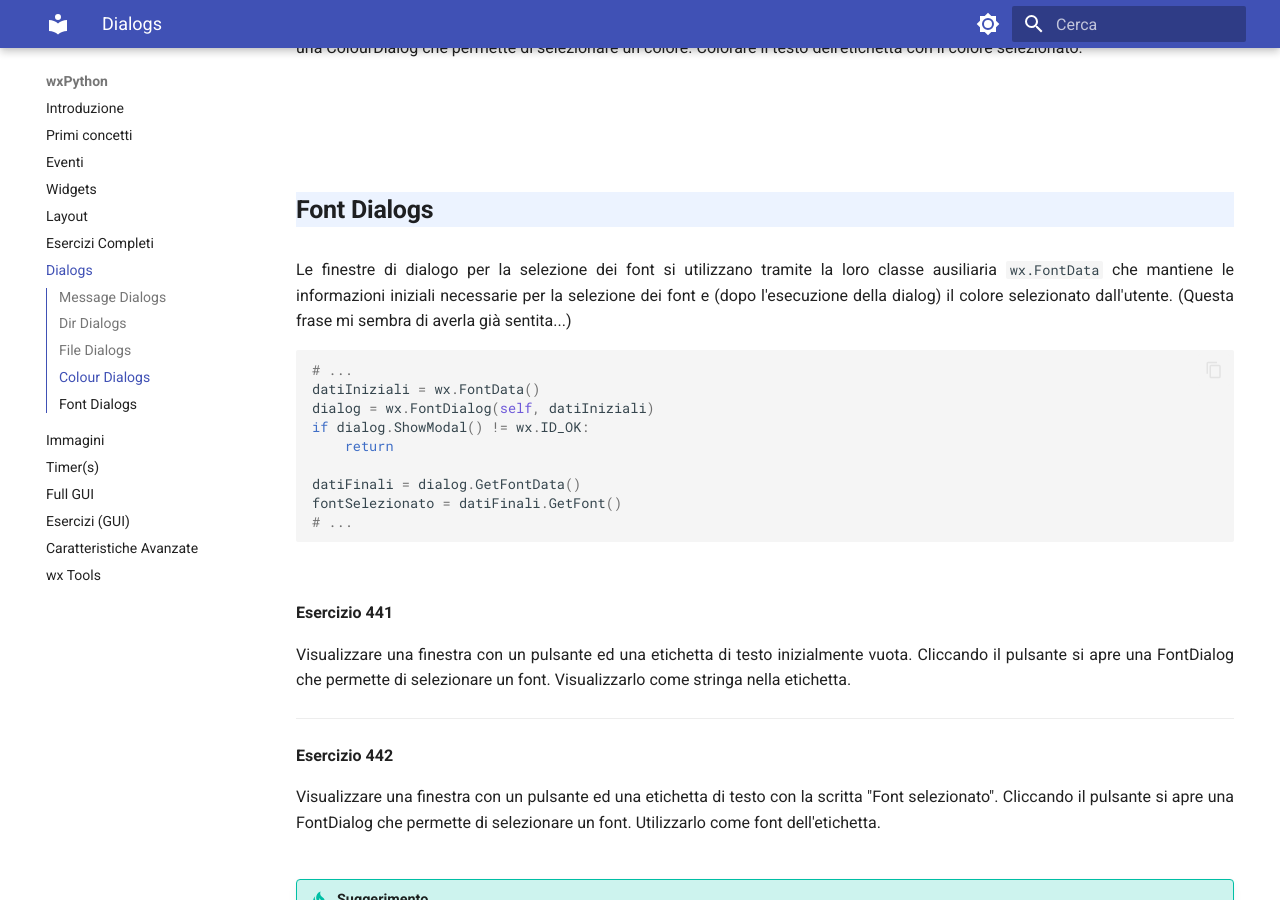
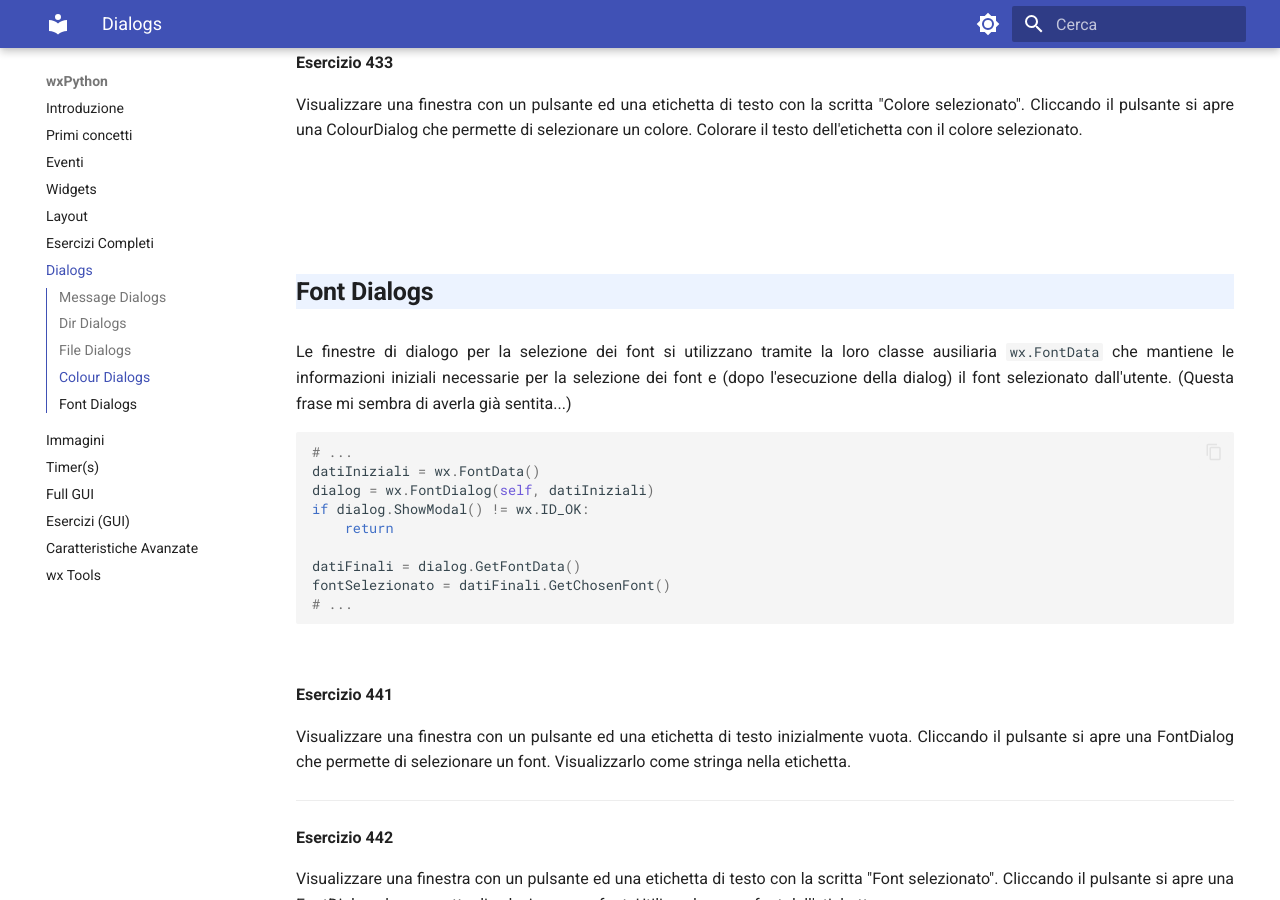
Before and after one commit to adjamhub/pyhandouts, an MkDocs documentation site: the page built from docs/wx/140_dialogs.md, in a window 1280 px wide and 900 px high, scrolled down 5193 px. Built offline with MkDocs 1.6.1 and Material for MkDocs 9.7.7, drawn with Linux system fonts in a browser that asks for light colours; some of the changed lines change nothing that is shown; some of the changed text lies outside the part shown.

Commit message:
Update 140_dialogs.md

````diff
--- a/docs/wx/140_dialogs.md
+++ b/docs/wx/140_dialogs.md
@@ -137,7 +137,7 @@
 ``` python
 # seleziona una dir e poi visualizza la scelta
 dlg = wx.DirDialog(None, 'Seleziona la cartella delle immagini')
-if dlg.ShowModal() == wx.ID_CANCEL:
+if dlg.ShowModal() != wx.ID_OK:
     return
 
 percorso = dlg.GetPath()
@@ -171,21 +171,26 @@
 
 Analogamente alle DirDialog, servono per selezionare un file (esistente o no) nel proprio computer.
 
+**ESEMPIO 1: SELEZIONA FILE DA APRIRE**
+
 ``` python
-# ESEMPIO 1: SELEZIONA FILE DA APRIRE
 dlg = wx.FileDialog(None, "Apri File", style=wx.FD_OPEN)
 if dlg.ShowModal() == wx.ID_CANCEL:
     return
 
 #... il percorso scelto si ottiene con dlg.GetPath()
-#...
+percorso = dlg.GetPath()
+```
 
-# ESEMPIO 2: SELEZIONA PERCORSO FILE SU CUI SALVARE
+**ESEMPIO 2: SELEZIONA PERCORSO FILE SU CUI SALVARE**
+
+``` python
 dlg = wx.FileDialog(None, "Salva File", style=wx.FD_SAVE)
 if dlg.ShowModal() == wx.ID_CANCEL:
     return
 
 #... il percorso scelto si ottiene con dlg.GetPath()
+percorso = dlg.GetPath()
 ```
 
 <br>
@@ -279,7 +284,7 @@
 Le finestre di dialogo per la selezione dei font si utilizzano tramite
 la loro classe ausiliaria `wx.FontData` che mantiene le
 informazioni iniziali necessarie per la selezione dei font e (dopo
-l'esecuzione della dialog) il colore selezionato dall'utente. (Questa
+l'esecuzione della dialog) il font selezionato dall'utente. (Questa
 frase mi sembra di averla già sentita...)
 
 ``` python
@@ -290,7 +295,7 @@
     return
 
 datiFinali = dialog.GetFontData()
-fontSelezionato = datiFinali.GetFont()
+fontSelezionato = datiFinali.GetChosenFont()
 # ...
 ```
 
````
